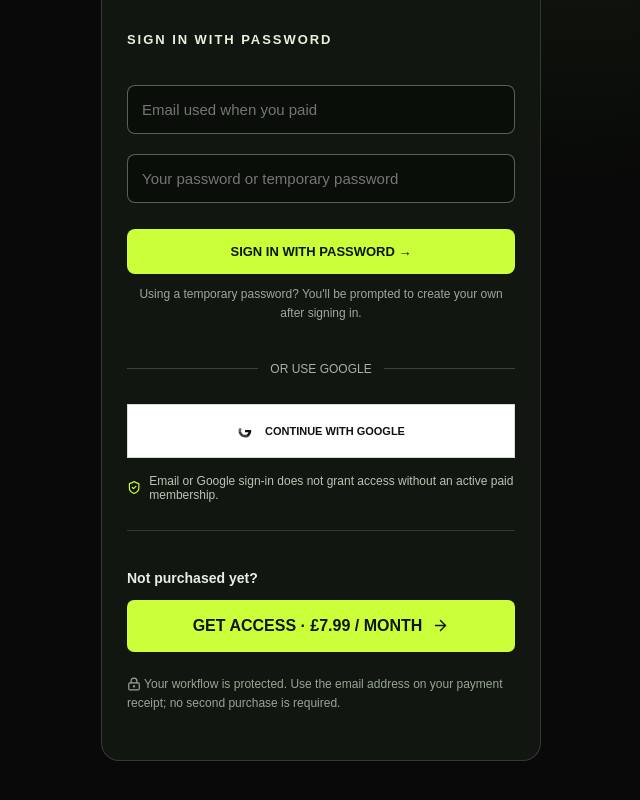
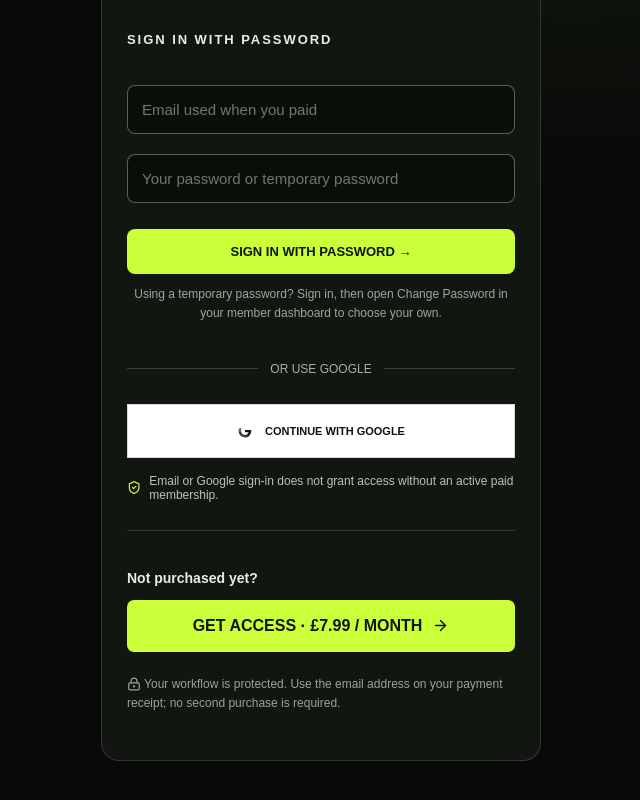
Before and after one commit to kreativestudios4k-lgtm/k4k-academy-v2, a Next.js app: page /login in a window 1280 px wide. Shown: the part 668-1468 px from the top of the page, without its empty margins (319-959 px from the left). Built offline with nearby package versions, Linux system fonts and the light colour scheme.

Commit message:
Clarify temporary password sign-in instructions

```diff
--- a/app/login/page.js
+++ b/app/login/page.js
@@ -77,7 +77,7 @@ export default function Login(){
   <input id="password-email" type="email" autoComplete="username" required value={passwordEmail} onChange={e=>setPasswordEmail(e.target.value)} placeholder="Email used when you paid" style={{width:"100%",border:"1px solid #ffffff55",background:"#090e09",color:"#fff",padding:"15px 14px",borderRadius:8,fontSize:15}}/>
   <input id="member-password" aria-label="Password" type="password" autoComplete="current-password" required value={password} onChange={e=>setPassword(e.target.value)} placeholder="Your password or temporary password" style={{width:"100%",border:"1px solid #ffffff55",background:"#090e09",color:"#fff",padding:"15px 14px",borderRadius:8,fontSize:15}}/>
   <button type="submit" disabled={passwordLoading} style={{width:"100%",background:"#caff39",color:"#0e160c",fontWeight:900,padding:"15px 14px",border:0,borderRadius:8,cursor:"pointer",fontSize:13}}>{passwordLoading?'SIGNING IN…':'SIGN IN WITH PASSWORD →'}</button>
-  <p style={{color:"#9da99b",fontSize:12,lineHeight:1.6,margin:0}}>Using a temporary password? You'll be prompted to create your own after signing in.</p>
+  <p style={{color:"#9da99b",fontSize:12,lineHeight:1.6,margin:0}}>Using a temporary password? Sign in, then open Change Password in your member dashboard to choose your own.</p>
  </form>
  <div style={{display:"flex",alignItems:"center",gap:12,color:"#a7b2a4",fontSize:12,margin:"16px 0"}}><span style={{flex:1,borderTop:"1px solid #ffffff30"}}/>OR USE GOOGLE<span style={{flex:1,borderTop:"1px solid #ffffff30"}}/></div>
  <button type="button" className="googleAuth" onClick={google} disabled={loading} style={{width:'100%',margin:'28px 0 12px',display:'flex',justifyContent:'center',alignItems:'center',gap:12}}><GoogleMark/>{loading?'Connecting to Google…':'Continue with Google'}</button>
```
